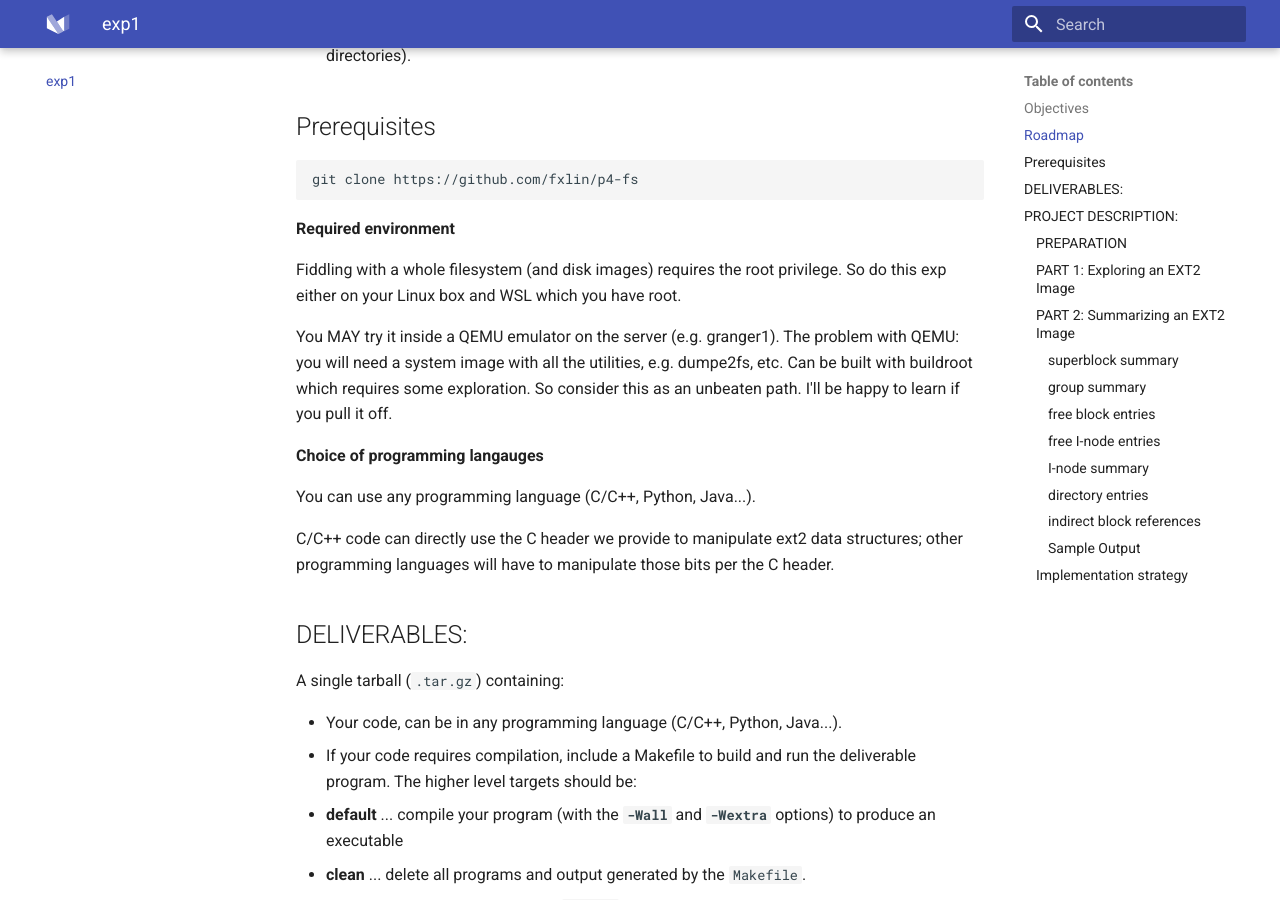
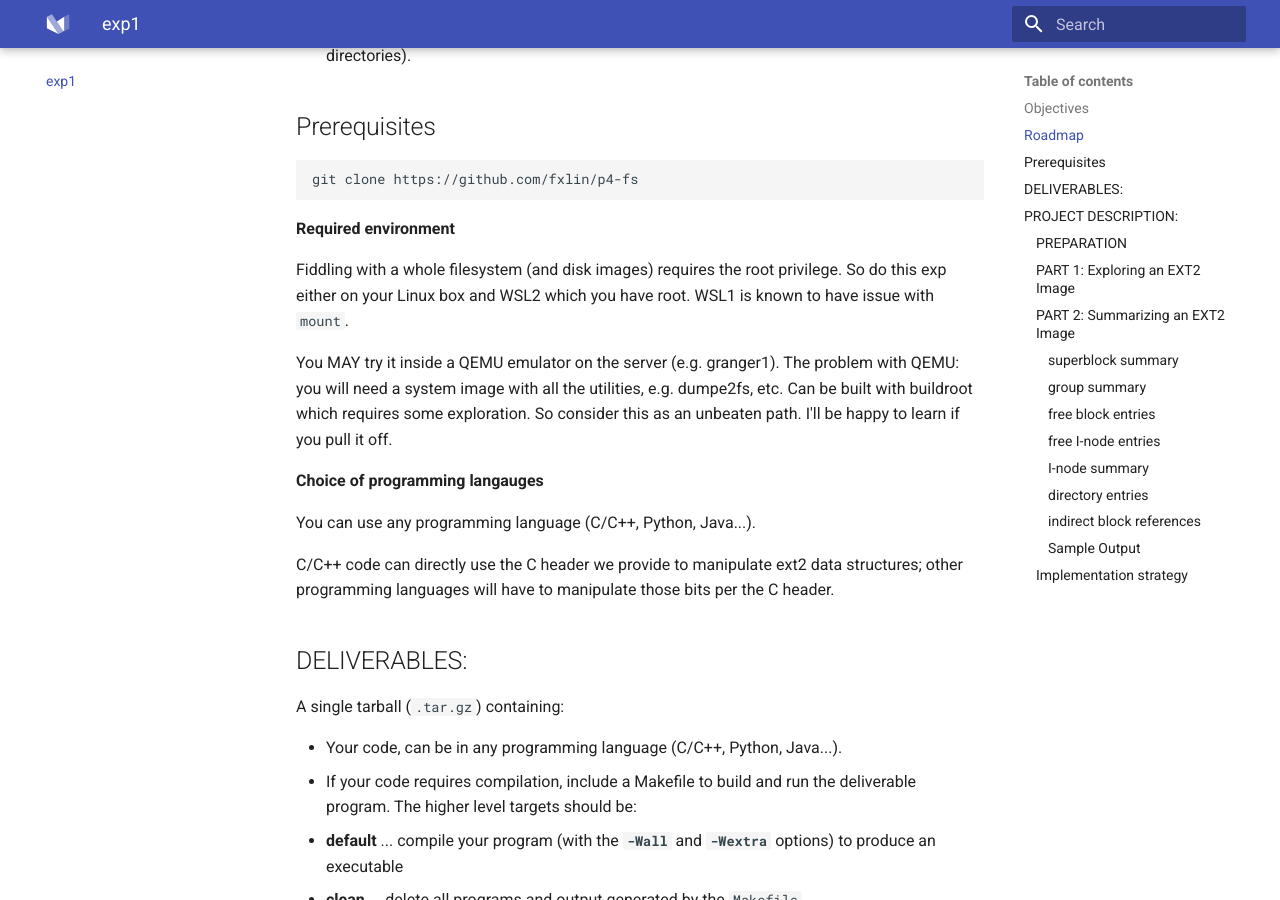
Before and after one commit to fxlin/p4-fs, an MkDocs documentation site: the page built from docs/interpretation.md, in a window 1280 px wide and 900 px high, scrolled down 613 px. Built offline with MkDocs 1.6.1 and Material for MkDocs 9.7.7, drawn with Linux system fonts in a browser that asks for light colours.

Commit message:
stress we need wsl2

```diff
--- a/docs/interpretation.md
+++ b/docs/interpretation.md
@@ -20,7 +20,7 @@ git clone https://github.com/fxlin/p4-fs
 
 **Required environment**
 
-Fiddling with a whole filesystem (and disk images) requires the root privilege. So do this exp either on your Linux box and WSL which you have root.
+Fiddling with a whole filesystem (and disk images) requires the root privilege. So do this exp either on your Linux box and WSL2 which you have root. WSL1 is known to have issue with `mount`.
 
 You MAY try it inside a QEMU emulator on the server (e.g. granger1). The problem with QEMU: you will need a system image with all the utilities, e.g. dumpe2fs, etc. Can be built with buildroot which requires some exploration.
 So consider this as an unbeaten path. I'll be happy to learn if you pull it off.
```
Also changed, not shown: docs/README.md (+1 -1 lines), docs/lite.md (+1 -1 lines).
